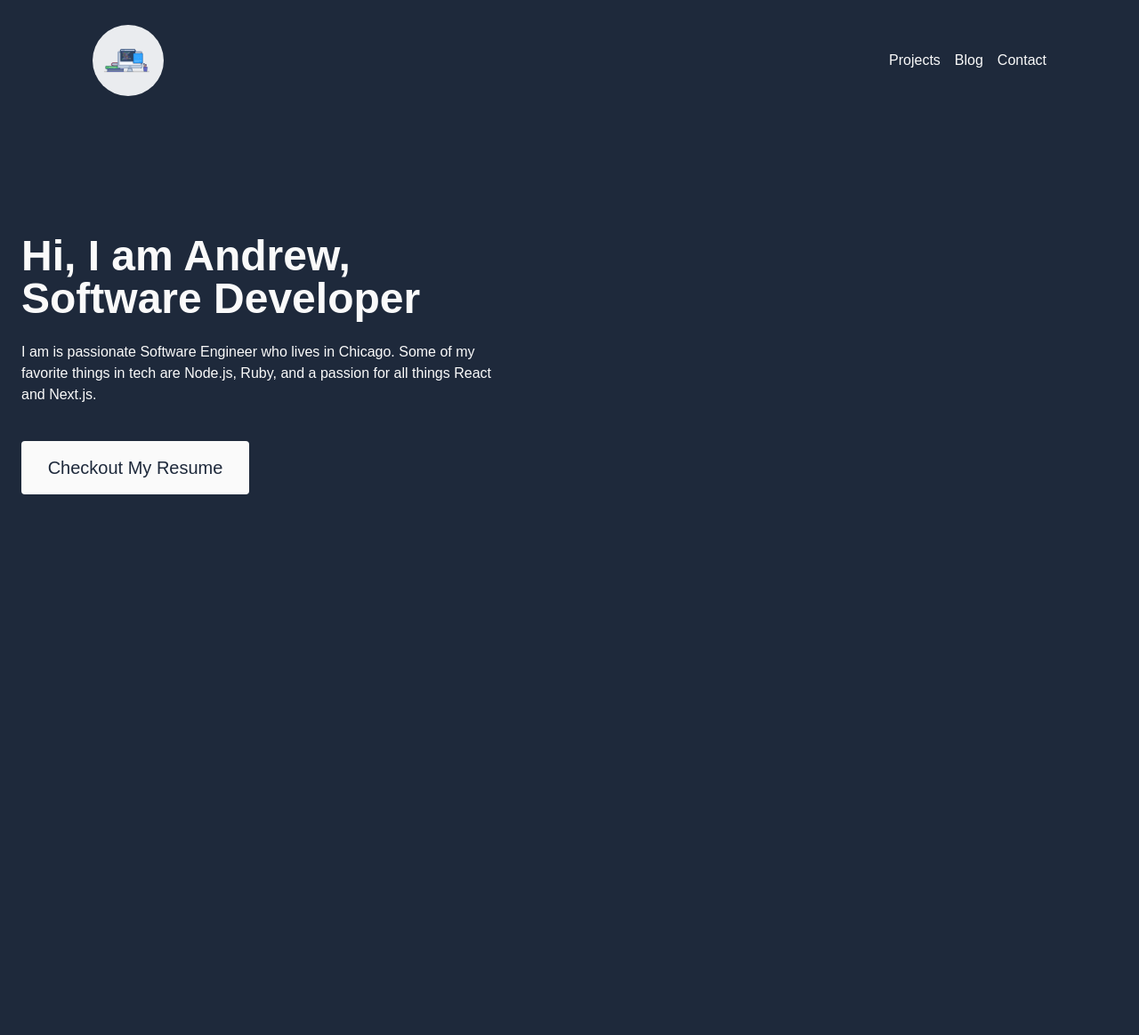
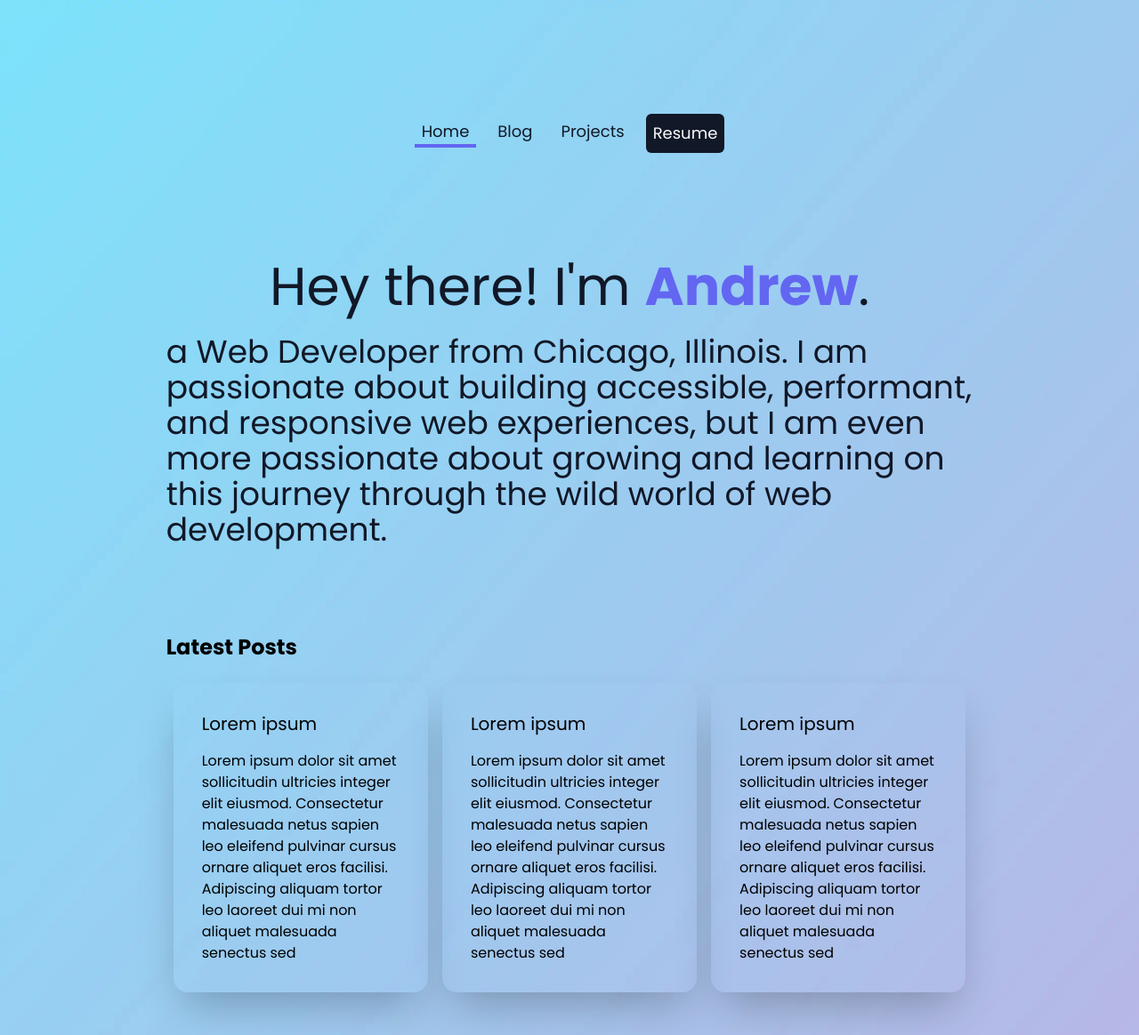
Before and after one commit to ABStein/official-blog, a Next.js app: page / in a window 1280 px wide. Shown: the whole page at 89% size. Before the commit the page ends 800 px from the top, so only its background shows below. Built offline with nearby package versions, Linux system fonts and the light colour scheme.

Commit message:
feat: button up design pallet and rethink homepege

```diff
--- a/app/(pages)/blog/page.js
+++ b/app/(pages)/blog/page.js
@@ -1,7 +1,13 @@
 export default function Blog() {
     return (
-        <div>
-            <h1>Blog Page</h1>
+        <div className='lg:pt-12 pt-8'>
+            <div className='responsive-content-width'>
+                <div className='lg:px-24 px-6'>
+                    <div className='w-10/12 mx-auto'>
+                        <h1 className='md:text-center lg:text-6xl text-3xl text-gray-900'>Latest Posts</h1>
+                    </div>
+                </div>
+            </div>
         </div>
     );
 }
--- /dev/null
+++ b/app/(pages)/projects/page.js
@@ -0,0 +1,9 @@
+export default function Projects() {
+    return (
+        <section className='lg:pt-12 pt-8 pb-40'>
+            <div className='responsive-content-width'>
+                <h1>Projects</h1>
+            </div>
+        </section>
+    );
+}
--- a/app/components/Navbar/index.js
+++ b/app/components/Navbar/index.js
@@ -1,33 +1,38 @@
+'use client'
 import Link from 'next/link';
-import Image from 'next/image';
-import computerSvg from '../../../public/programming.svg';
+import { usePathname } from 'next/navigation'
+
+const links = [
+    {
+        href: '/',
+        label: 'Home',
+    },
+    {
+        href: '/blog',
+        label: 'Blog',
+    },
+    {
+        href: '/projects',
+        label: 'Projects',
+    },
+]
+
 
 export default function Navbar() {
+    const pathname = usePathname();
     return (
-        <header className='mx-auto py-6 text-neutral-50'>
-            <div className='flex justify-between items-center px-6 md:px-14 lg:px-24 w-full'>
-                <Link href='/'>
-                    <div className='text-lg font-bold nav-link hover:text-red-500 block px-2 py-1 cursor-pointer'>
-                        <Image src={computerSvg} alt='computer' width={80} height={80} className='rounded-full bg-secondary' />
-                    </div>
+        <header className='mx-auto lg:pt-32 pt-12 mb-6'>
+            <div className='flex justify-center items-center px-6 md:px-14 lg:px-24 w-full'>
+                <div className='flex flex-row'>
+                    {links.map(({ href, label}) => (
+                        <Link key={href} className={`${pathname === href ? 'active border-b-4 border-b-indigo-500' : 'hover:border-b-4 hover:border-b-indigo-500'} nav-link md:text-lg text-sm text-gray-900 inline-block px-2 cursor-pointer mx-2`} href={href}>
+                            {label}
+                        </Link>
+                    ))}
+                </div>
+                <Link className='bg-gray-900 text-gray-50 hover:bg-indigo-500 hover:text-gray-50 mx-2 p-2 inline-block cursor-pointer md:text-lg text-sm rounded-md nav-link' href='https://drive.google.com/file/d/1Eyzk_0yh3L02jvqIwty2K03oAK09CcPD/view?usp=sharing' target='_blank' rel='noreferrer'>
+                    Resume
                 </Link>
-                <div className='flex flex-row'>
-                    <Link href='/projects'>
-                        <span className='nav-link text- hover:text-red-500 block px-2 py-1 cursor-pointer'>
-                            Projects
-                        </span>
-                    </Link>
-                    <Link href='/blog/posts'>
-                        <span className='nav-link hover:text-red-500 block px-2 py-1 cursor-pointer'>
-                            Blog
-                        </span>
-                    </Link>
-                    <Link href='/contact'>
-                        <span className='nav-link hover:text-red-500 block px-2 py-1 cursor-pointer'>
-                            Contact
-                        </span>
-                    </Link>
-                </div>
             </div>
         </header>
     );
--- a/app/globals.css
+++ b/app/globals.css
@@ -2,22 +2,7 @@
 @tailwind components;
 @tailwind utilities;
 
-:root {
-    --foreground-rgb: 0, 0, 0;
-    --background-start-rgb: 214, 219, 220;
-    --background-end-rgb: 255, 255, 255;
-}
-
-@media (prefers-color-scheme: dark) {
-    :root {
-        --foreground-rgb: 255, 255, 255;
-        --background-start-rgb: 0, 0, 0;
-        --background-end-rgb: 0, 0, 0;
-    }
-}
-
 body {
-    font-family: 'Heebo', sans-serif;
     padding: 0;
     margin: 0;
 }
@@ -26,8 +11,18 @@ body {
     transition: 0.3s;
 }
 
-@layer utilities {
+@layer components {
     .text-balance {
         text-wrap: balance;
     }
+    .responsive-content-width {
+        @apply mx-auto lg:py-12 max-w-7xl
+    }
 }
+
+.background-gradient {
+    background: url('../public/fresh-oasis.webp');
+    background-repeat: no-repeat;
+    background-size: cover;
+    height: 100%;
+}
--- a/app/layout.js
+++ b/app/layout.js
@@ -1,8 +1,8 @@
-import { Inter } from 'next/font/google';
+import { Poppins } from 'next/font/google';
 import './globals.css';
 import Navbar from './components/Navbar';
 
-const inter = Inter({ subsets: ['latin'] });
+const poppins = Poppins({weight: ['400', '700', '800'], subsets: ['latin'], display: 'swap'});
 
 export const metadata = {
     title: 'Create Next App',
@@ -12,7 +12,7 @@ export const metadata = {
 export default function RootLayout({ children }) {
     return (
         <html lang='en'>
-            <body className={`bg-slate-800`}>
+            <body className={`background-gradient ${poppins.className}`}>
                 <Navbar />
                 {children}
             </body>
--- a/app/page.js
+++ b/app/page.js
@@ -1,32 +1,52 @@
-import Layout from './layout';
-import Image from 'next/image';
-import computerSvg from '../public/programming.svg';
-
 export default function HomePage() {
     return (
-            <section className='lg:pt-12 pt-8 pb-40'>
-                <div className='mx-auto lg:py-12 max-w-7xl'>
-                    <div className='flex lg:flex-row flex-col justify-between'>
-                        <div className='flex flex-col px-6 self-center lg:text-left lg:pt0 pt-8 max-w-xl'>
-                            <h2 className='lg:text-5xl text-3xl font-bold text-neutral-50'>
-                                Hi, I am Andrew, Software Developer
-                            </h2>
-                            <p className='text-neutral-50 pt-6'>
-                                I am is passionate Software Engineer who lives
-                                in Chicago. Some of my favorite things in tech
-                                are Node.js, Ruby, and a passion for all things React and Next.js.
-                            </p>
-                            <a
-                                className='nav-link bg-neutral-50 text-slate-800 lg:text-xl mt-10 mb-4 lg:w-64 sm:w-48 py-4 px-4 rounded text-center block hover:bg-slate-900 hover:text-neutral-50'
-                                href='https://drive.google.com/file/d/1Eyzk_0yh3L02jvqIwty2K03oAK09CcPD/view?usp=sharing'
-                                target='_blank'
-                                rel='noreferrer'
-                            >
-                                Checkout My Resume
-                            </a>
+        <div className='lg:pt-12 pt-8'>
+            <div className='responsive-content-width'>
+                <div className='lg:px-24 px-6'>
+                    <div className='w-10/12 mx-auto'>
+                        <h1 className='md:text-center lg:text-6xl text-3xl text-gray-900'>
+                            Hey there! I'm{' '}
+                            <span className='font-bold text-indigo-500 hover:bg-indigo-500 hover:text-gray-50 nav-link'>Andrew</span>.
+                        </h1>
+                        <p className='md:text-left lg:text-4xl md:text-2xl sm:text-xl text-gray-900 md:pt-6 pt-3'>
+                            a Web Developer from Chicago, Illinois. I am passionate about building accessible, performant, and responsive web experiences, but I am even more passionate about growing and learning on this journey through the wild world of web development.
+                        </p>
+                    </div>
+
+                    <div className='pt-24'>
+                        <div className='w-10/12 mx-auto'>
+                            <h2 className='lg:text-2xl font-bold'>Latest Posts</h2>
+
+                            <div className='mt-6 flex mx-auto lg:flex-row flex-col justify-around'>
+                                <div className='w-4/12'>
+                                    <div className='p-8 shadow-2xl rounded-2xl hover:-translate-y-6 nav-link mx-2'>
+                                        <h2 className='text-xl'>Lorem ipsum</h2>
+                                        <p className='pt-4'>
+                                            Lorem ipsum dolor sit amet sollicitudin ultricies integer elit eiusmod. Consectetur malesuada netus sapien leo eleifend pulvinar cursus ornare aliquet eros facilisi. Adipiscing aliquam tortor leo laoreet dui mi non aliquet malesuada senectus sed
+                                        </p>
+                                    </div>
+                                </div>
+                                <div className='w-4/12'>
+                                    <div className='p-8 shadow-2xl rounded-2xl hover:-translate-y-6 nav-link mx-2'>
+                                        <h2 className='text-xl'>Lorem ipsum</h2>
+                                        <p className='pt-4'>
+                                            Lorem ipsum dolor sit amet sollicitudin ultricies integer elit eiusmod. Consectetur malesuada netus sapien leo eleifend pulvinar cursus ornare aliquet eros facilisi. Adipiscing aliquam tortor leo laoreet dui mi non aliquet malesuada senectus sed
+                                        </p>
+                                    </div>
+                                </div>
+                                <div className='w-4/12'>
+                                    <div className='p-8 shadow-2xl rounded-2xl hover:-translate-y-6 nav-link mx-2'>
+                                        <h2 className='text-xl'>Lorem ipsum</h2>
+                                        <p className='pt-4'>
+                                            Lorem ipsum dolor sit amet sollicitudin ultricies integer elit eiusmod. Consectetur malesuada netus sapien leo eleifend pulvinar cursus ornare aliquet eros facilisi. Adipiscing aliquam tortor leo laoreet dui mi non aliquet malesuada senectus sed
+                                        </p>
+                                    </div>
+                                </div>
+                            </div>
                         </div>
                     </div>
                 </div>
-            </section>
+            </div>
+        </div>
     );
 }
--- a/tailwind.config.js
+++ b/tailwind.config.js
@@ -7,11 +7,6 @@ module.exports = {
   ],
   theme: {
     extend: {
-      backgroundImage: {
-        "gradient-radial": "radial-gradient(var(--tw-gradient-stops))",
-        "gradient-conic":
-          "conic-gradient(from 180deg at 50% 50%, var(--tw-gradient-stops))",
-      },
     },
   },
   plugins: [],
```
Also changed, not shown: public/fresh-oasis.webp (added).
